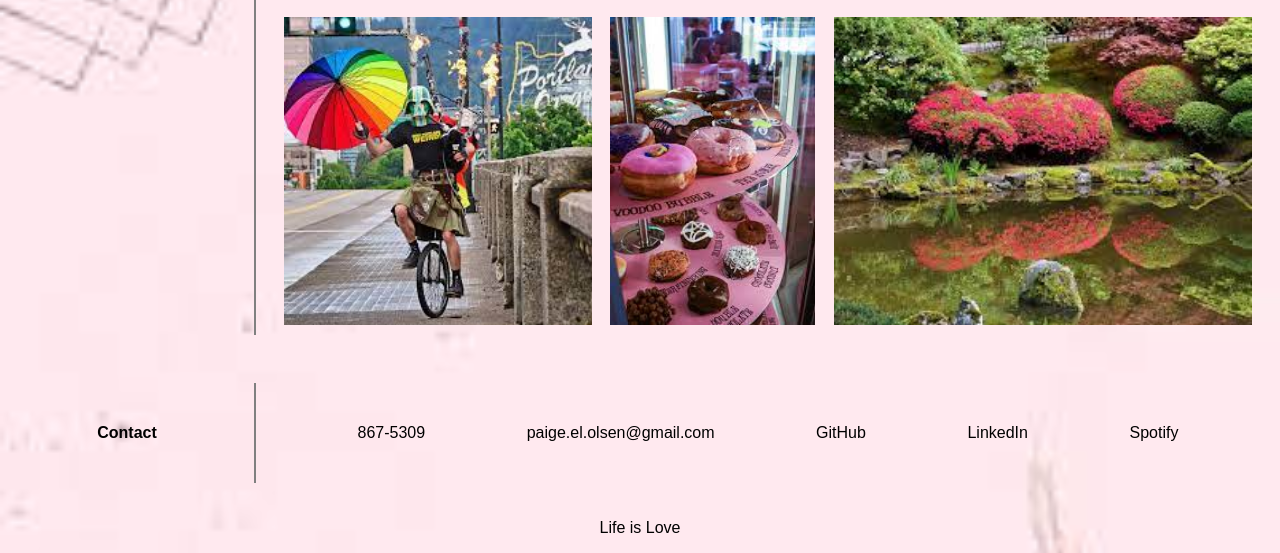
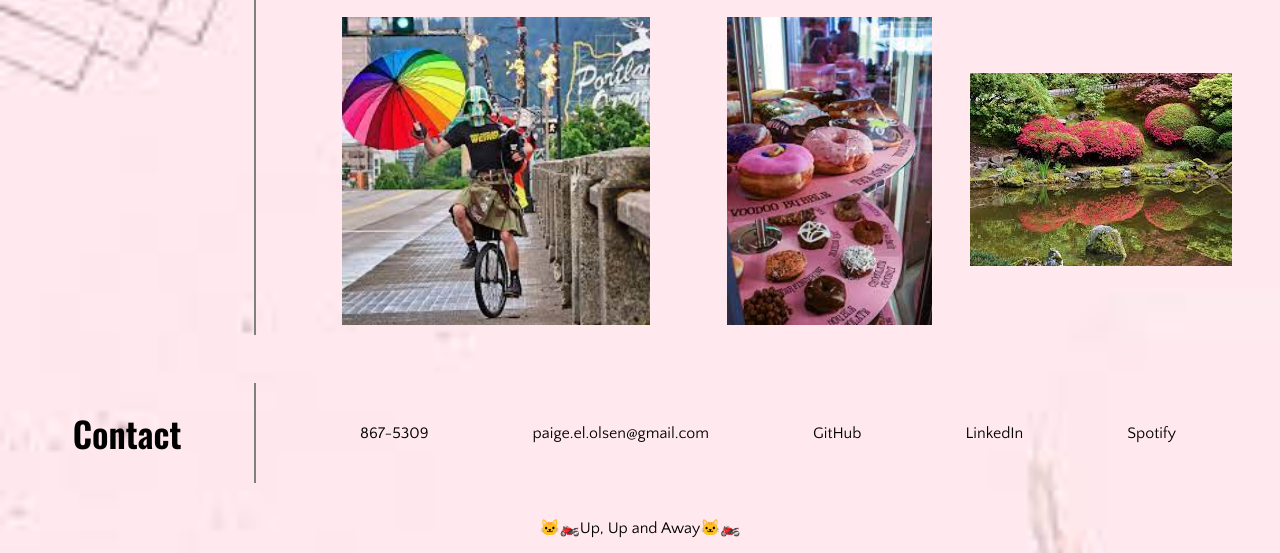
Before and after one commit to POlsen-92/portfolio, a plain HTML site: page index.html in a window 1280 px wide. Shown: the part 1061-1614 px from the top of the page. Drawn offline with nearby package versions, Linux system fonts and the light colour scheme.

Commit message:
Fixing typography, changes to css and html

```diff
--- a/Assets/style.css
+++ b/Assets/style.css
@@ -8,6 +8,7 @@ body {
     background-image: url(./images/background.jfif);
     background-size: cover;
     background-position: center;
+    font-family: 'Quattrocento Sans', sans-serif;
 }
 
 p {
@@ -28,8 +29,8 @@ header {
 
 h1 {
     display: flex;
-    font-family: 'Oswald';
-    font-size: 32px;
+    font-family: 'Oswald', sans-serif;
+    font-size: 54px;
     font-weight: 700;
     width: 20%;
     justify-content: flex-start;
@@ -40,6 +41,11 @@ a {
     text-decoration: none;
     color: black;
 }
+
+nav a {
+    font-size: 20px;
+}
+
 nav {
     display: flex;
     width: 100%;
@@ -75,9 +81,9 @@ h2 {
     background-color: rgba(128, 128, 128, .75);
     border-radius: 50%;
     box-shadow: 3px 3px 15px 5px rgba(128, 128, 128);
+    font-size: 20px;
     color: white;
     display: flex;
-    font-family: ;
     font-weight: bold;
     align-self: flex-end;
     margin-right: 15px;
@@ -98,6 +104,9 @@ section {
 h3, h4, h5 {
     display: flex;
     width: 20%;
+    font-family: 'Oswald', sans-serif;
+    font-size: 35px;
+    font-weight: 600;
     justify-content: space-evenly;
     align-items: center;
     border-right: 2px solid gray;
--- a/index.html
+++ b/index.html
@@ -40,9 +40,9 @@
                     <img src="./Assets/images/mainwork.jfif" alt="">
                 </div>
                 <div class="minor-work">
-                    <img src="./Assets/images/unipiper.jfif" alt="">
-                    <img src="./Assets/images/voodoo.jfif" alt="">
-                    <img src="./Assets/images/park.jfif" alt="">
+                    <a href=""></a><img src="./Assets/images/unipiper.jfif" alt=""></a>
+                    <a href=""></a><img src="./Assets/images/voodoo.jfif" alt=""></a>
+                    <a href=""><img src="./Assets/images/park.jfif" alt=""></a>
                 </div>
             </div>
         </section>
@@ -59,7 +59,7 @@
         </section>
     </main>
     <footer>
-        <p>Life is Love</p>
+        <p>🐱‍🏍Up, Up and Away🐱‍🏍</p>
     </footer>
 </body>
 </html>
```
